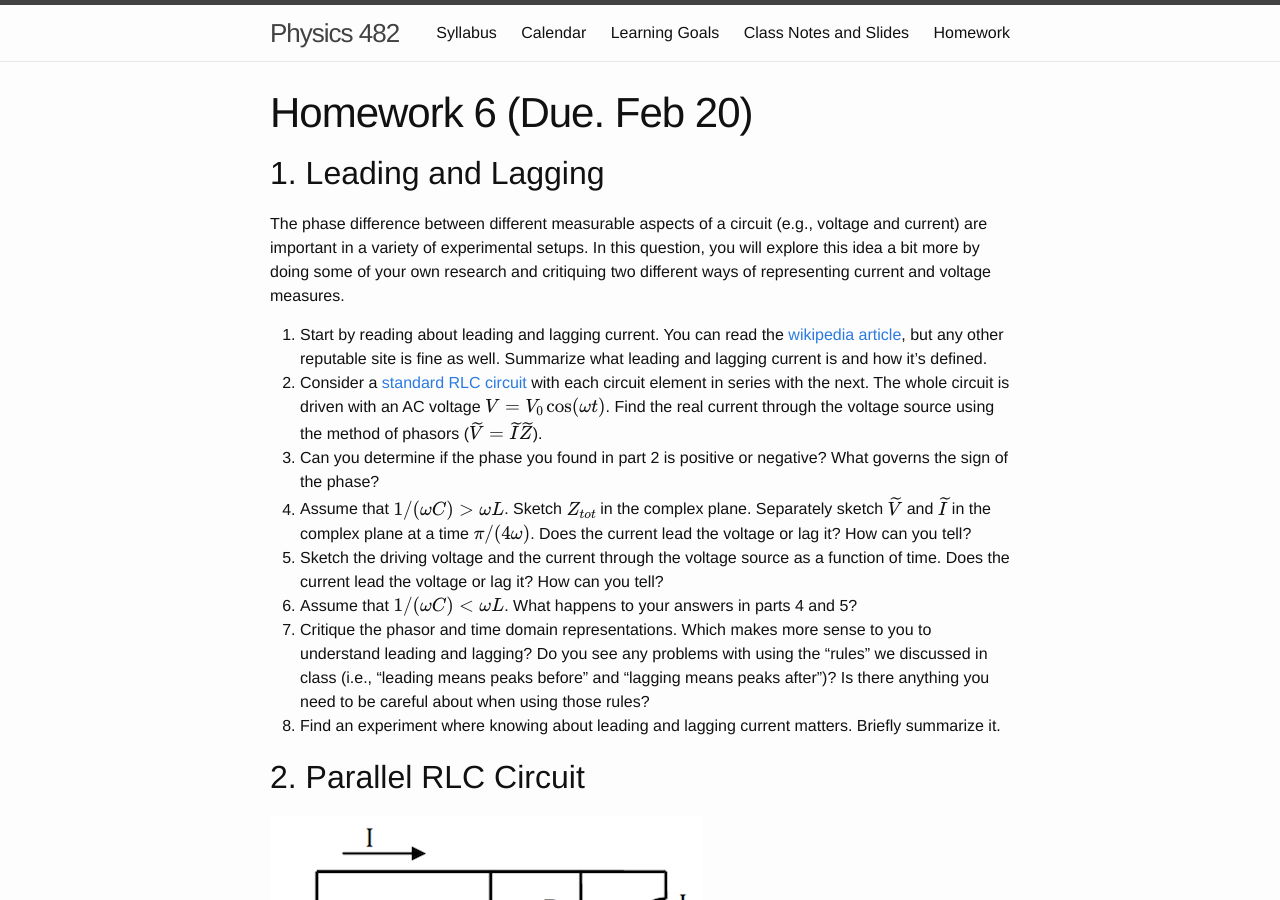
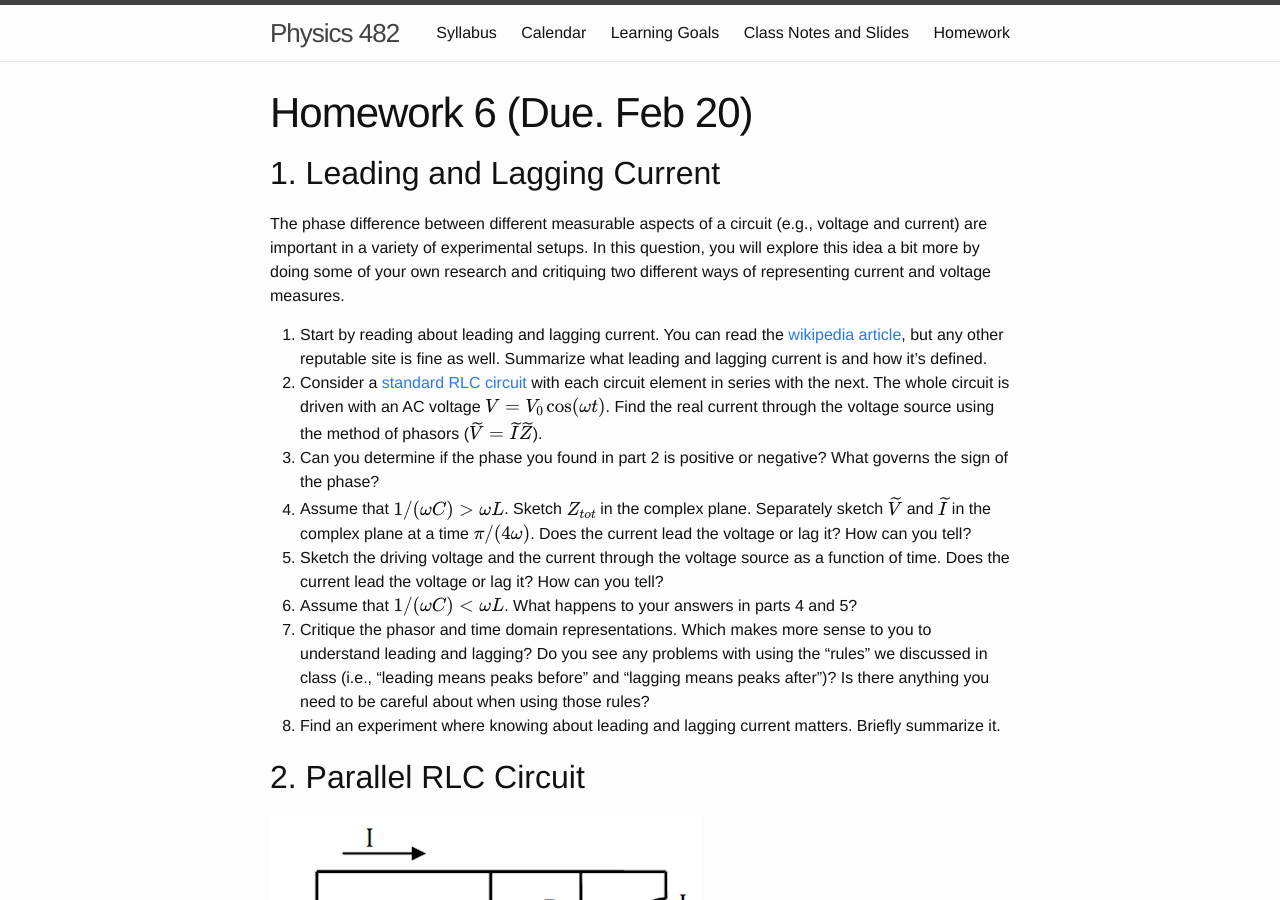
Before and after one commit to KSchram/phy482msu, a Jekyll site: the page built from assignments/homework6.md, in a window 1280 px wide and 900 px high. Built offline with Jekyll 4.4.1, drawn with Linux system fonts in a browser that asks for light colours; formulas are drawn with MathJax 3.

Commit message:
updated homework 6

```diff
--- a/assignments/homework6.md
+++ b/assignments/homework6.md
@@ -4,7 +4,7 @@ use_math: true
 title: Homework 6 (Due. Feb 20)
 ---
 
-## 1. Leading and Lagging
+## 1. Leading and Lagging Current
 
 The phase difference between different measurable aspects of a circuit (e.g., voltage and current) are important in a variety of experimental setups. In this question, you will explore this idea a bit more by doing some of your own research and critiquing two different ways of representing current and voltage measures.
 
```
